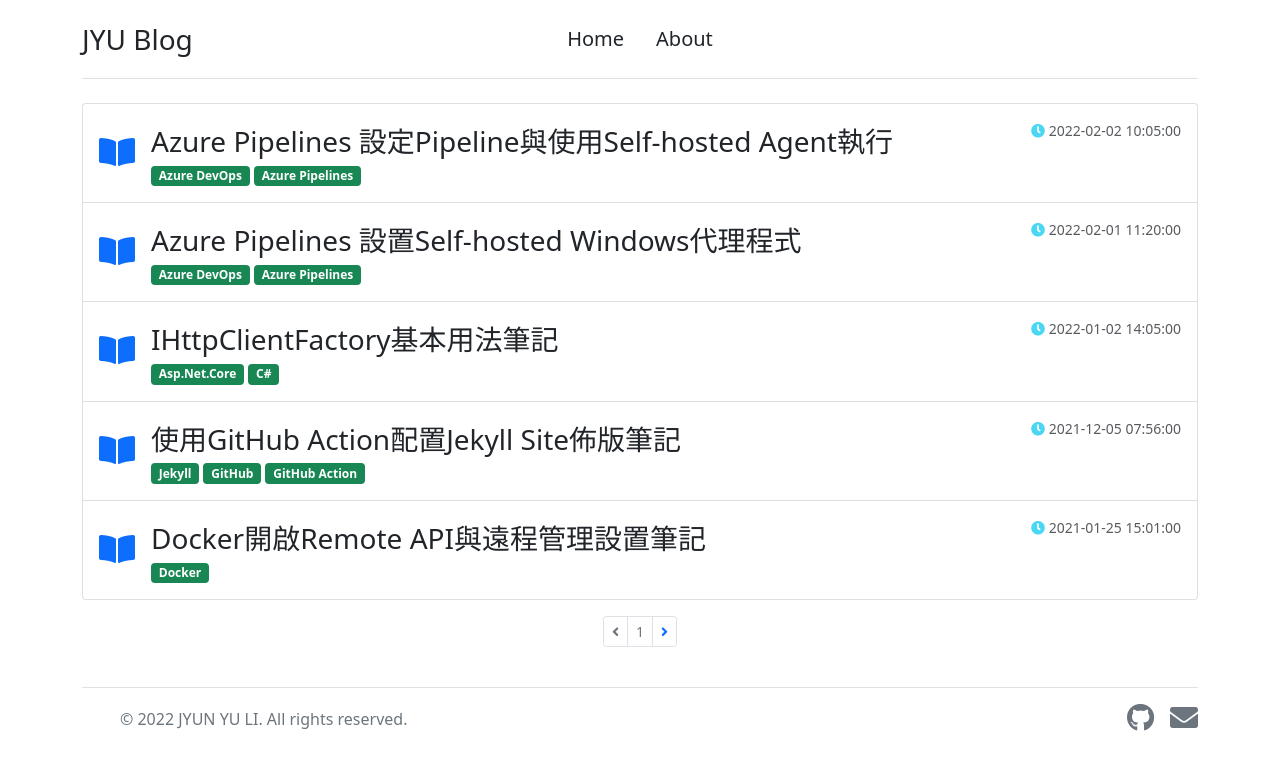
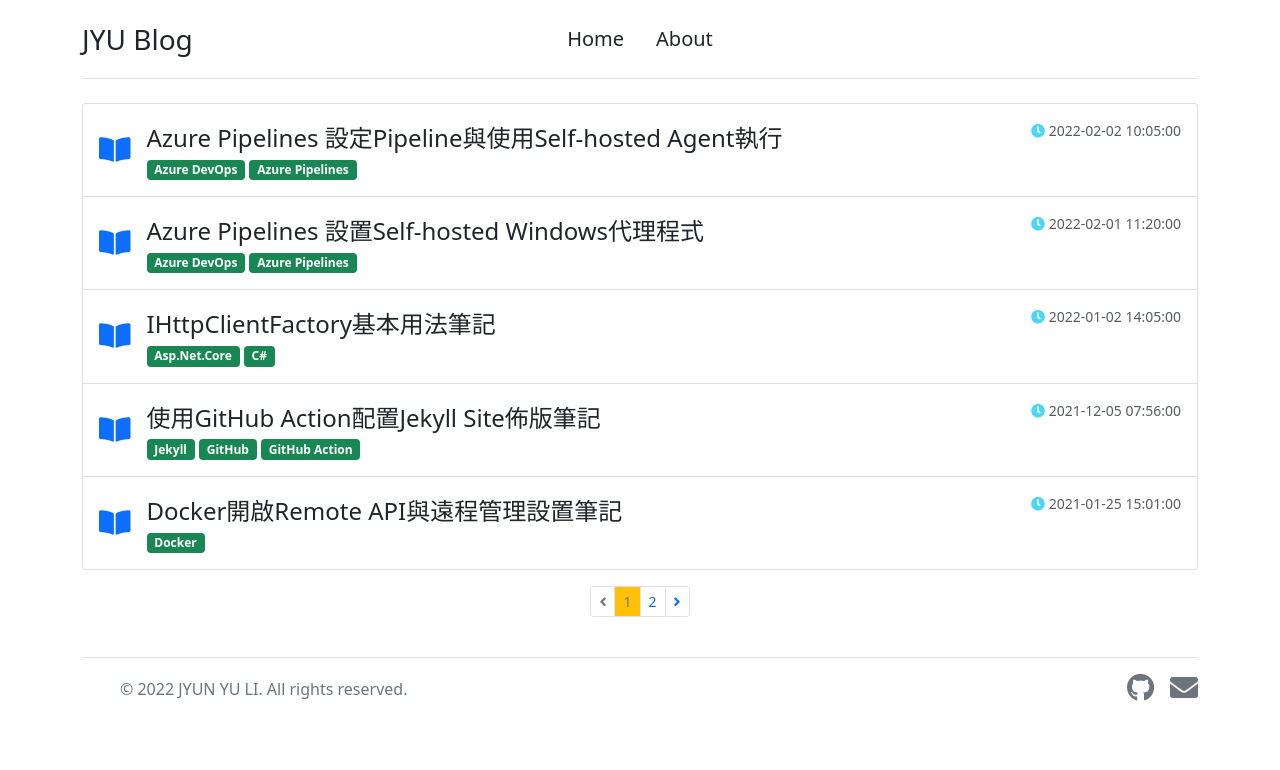
Before and after one commit to s123600g/s123600g.github.io, a Jekyll site: the page built from index.html, in a window 1280 px wide. Shown: the top 770 px of the page. Built offline with Jekyll 4.4.1, drawn with Linux system fonts in a browser that asks for light colours; the list of posts is cut into pages by our own code; comment, search, counter and statistics services are not loaded; a style sheet for code colours, icons or effects is not loaded.

Commit message:
fix: 頁碼呈現不完整

```diff
--- a/index.html
+++ b/index.html
@@ -4,67 +4,124 @@ title: Home
 ---
 
 <div class="list-group">
+    <!-- 文章列表清單區塊 -->
     {% for post in paginator.posts %}
+
     <a href="{{site.baseurl}}{{ post.url }}" class="list-group-item list-group-item-action d-flex gap-3 py-3"
         aria-current="true">
         <span>
-            <i class="fas fa-book-open py-3 fs-2 text-primary"></i>
+            <i class="fas fa-book-open py-3 fs-3 text-primary"></i>
         </span>
         <div class="d-flex gap-2 w-100 justify-content-between">
             <div>
-                <span class="mb-0 fs-3">{{ post.title }}</span>
+                <span class="mb-0 fs-4">{{ post.title }}</span>
 
                 <br />
-                {% for tt in post.categories %}
-                <span class="mt-0 badge bg-success">{{ tt }}</span>
+
+                {% for category in post.categories %}
+                <span class="mt-0 badge bg-success">{{ category }}</span>
                 {% endfor %}
                 <!-- <span class="mb-0 text-muted fs-6">{{post.excerpt}}</span> -->
+
             </div>
 
+            <!-- 新增日期時間 -->
             <small class="opacity-75 text-nowrap">
                 <i class="fas fa-clock text-info"></i>
                 {{ post.date | date: "%Y-%m-%d %H:%M:%S" }}
             </small>
         </div>
     </a>
+
     {% endfor %}
+
 </div>
 
 <div class="d-flex flex-row bd-highlight mb-2 mt-3 justify-content-center">
     <nav aria-label="Page navigation example">
         <ul class="pagination pagination-sm">
+
+            <!-- 往回前一頁指標設置區塊 -->
             {% if paginator.previous_page %}
+
             <li class="page-item">
                 <a class="page-link" href="{{ paginator.previous_page_path }}">
                     <i class="fas fa-angle-left"></i>
                 </a>
             </li>
+
+            <!-- 未有往回前一頁情況 -->
             {% else %}
+
             <li class="page-item disabled">
                 <a class="page-link" href="#" tabindex="-1" aria-disabled="true">
                     <i class="fas fa-angle-left"></i>
                 </a>
             </li>
+
             {% endif %}
 
-            {% for page in paginator.total_pages %}
-            <li class="page-item"><a class="page-link" href="#">{{page}}}</a></li>
+            <!-- 產生頁面頁碼區塊 -->
+            {% if paginator.total_pages > 1 %}
+
+            <!-- 讀取頁面頁碼集合 -->
+            {% for page in (1..paginator.total_pages) %}
+
+            <!-- 如果為當前頁碼設置不啟用該區塊功能，僅單純呈現 -->
+            {% if page == paginator.page %}
+
+            <li class="page-item disabled">
+                <a class="page-link bg-warning" href="#">{{page}}</a>
+            </li>
+
+            <!-- 當頁碼為第一個時，該頁碼連結設置為根位置 -->
+            {% elsif page == 1 %}
+
+            <li class="page-item">
+                <a class="page-link" href="{{ '/' | relative_url }}">{{page}}</a>
+            </li>
+
+            <!-- 非第一個頁碼與非當前頁碼，設置連結內容為該頁碼位置 -->
             {% else %}
-            <li class="page-item disabled"><a class="page-link" href="#">1</a></li>
+
+            <!-- 只有一個頁面情況 -->
+            <li class="page-item">
+                <!-- 取分頁預設位置內容(/page:num/)，並將':num'取代為當前頁碼 -->
+                <a class="page-link" href="{{ site.paginate_path | relative_url | replace: ':num', page }}">{{page}}</a>
+            </li>
+
+            {% endif %}
+
             {% endfor %}
 
+            <!-- 頁面頁碼只有一個 -->
+            {% else %}
+
+            <!-- 頁面頁碼只有一個時，該頁碼連結設置為根位置 -->
+            <li class="page-item disabled">
+                <a class="page-link" href="{{ '/' | relative_url }}">1</a>
+            </li>
+
+            {% endif %}
+
+            <!-- 往後前一頁指標設置區塊 -->
             {% if paginator.next_page %}
+
             <li class="page-item">
                 <a class="page-link" href="{{ paginator.next_page_path }}">
                     <i class="fas fa-angle-right"></i>
                 </a>
             </li>
+
+            <!-- 未有往後前一頁情況 -->
             {% else %}
+
             <li class="page-item disabled">
                 <a class="page-link" href="#" tabindex="-1" aria-disabled="true">
                     <i class="fas fa-angle-right"></i>
                 </a>
             </li>
+
             {% endif %}
         </ul>
     </nav>
```
